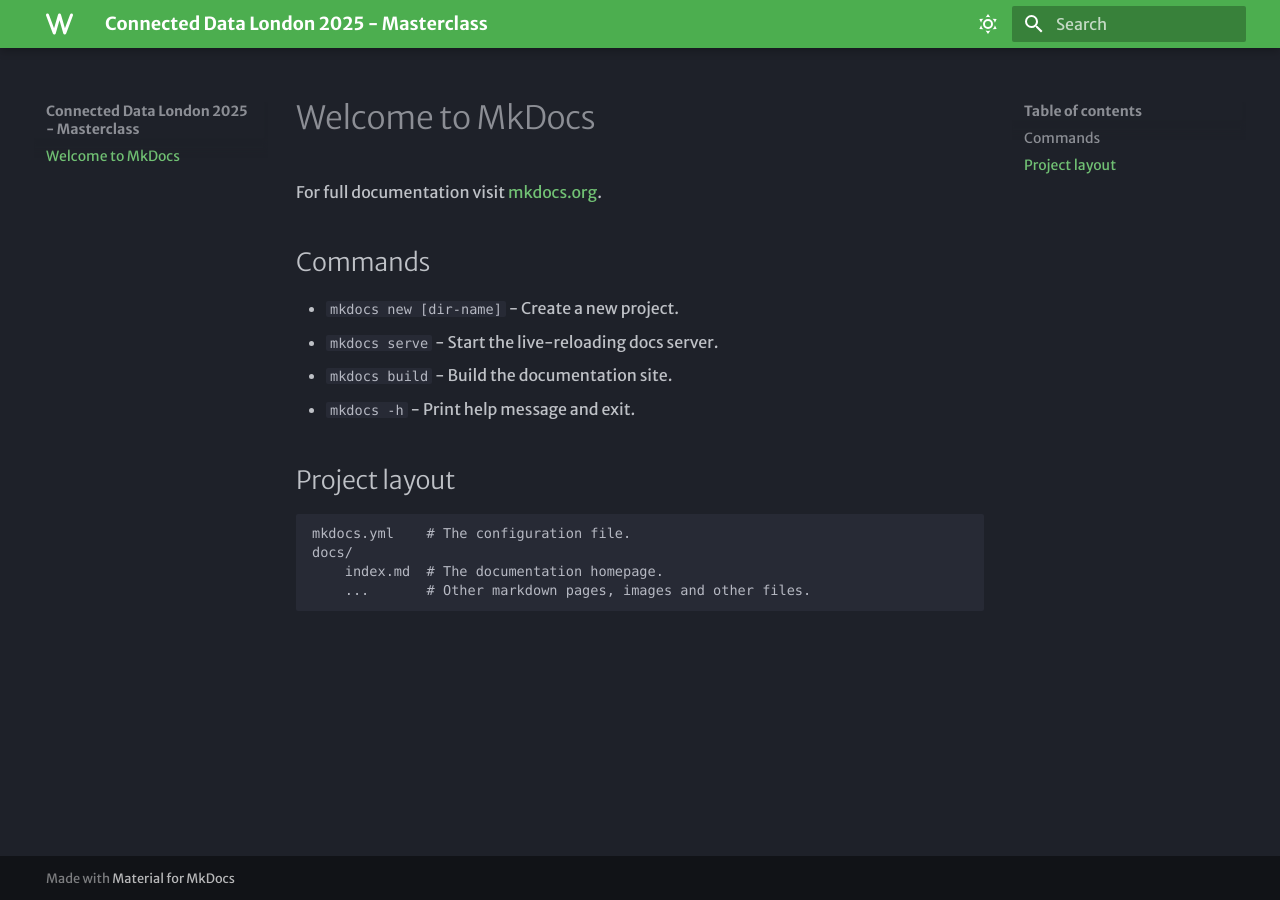
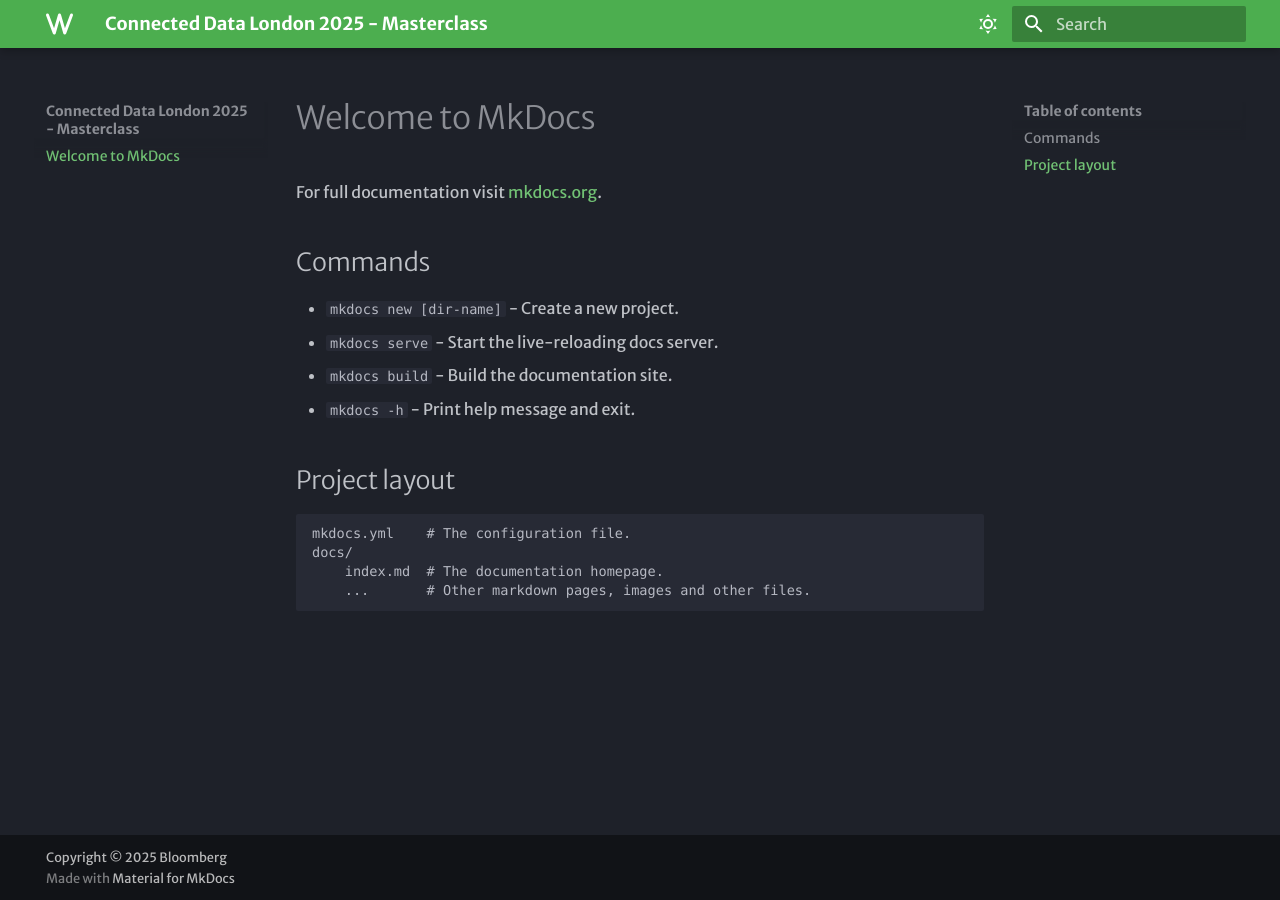
Before and after one commit to SemanticMasterclass/cdl2025, an MkDocs documentation site: the page built from docs/index.md, in a window 1280 px wide. Built offline with MkDocs 1.6.1 and Material for MkDocs 9.7.7, drawn with Linux system fonts in a browser that asks for light colours; some web fonts are replaced.

Commit message:
adding copyright

```diff
--- a/mkdocs.yml
+++ b/mkdocs.yml
@@ -47,3 +47,6 @@
         - name: mermaid
           class: mermaid
           format: !!python/name:pymdownx.superfences.fence_code_format
+
+
+copyright: Copyright &copy; 2025 Bloomberg
```
